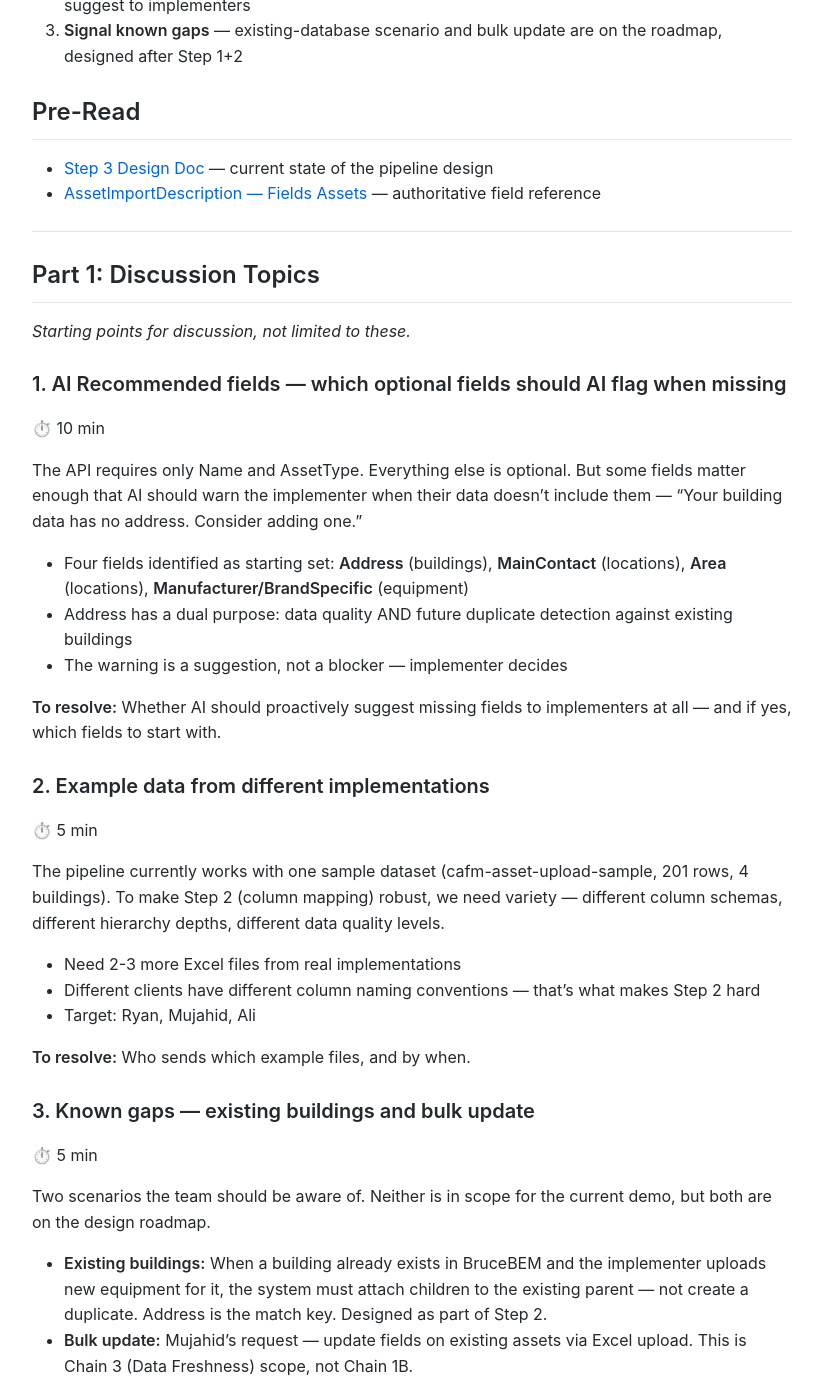
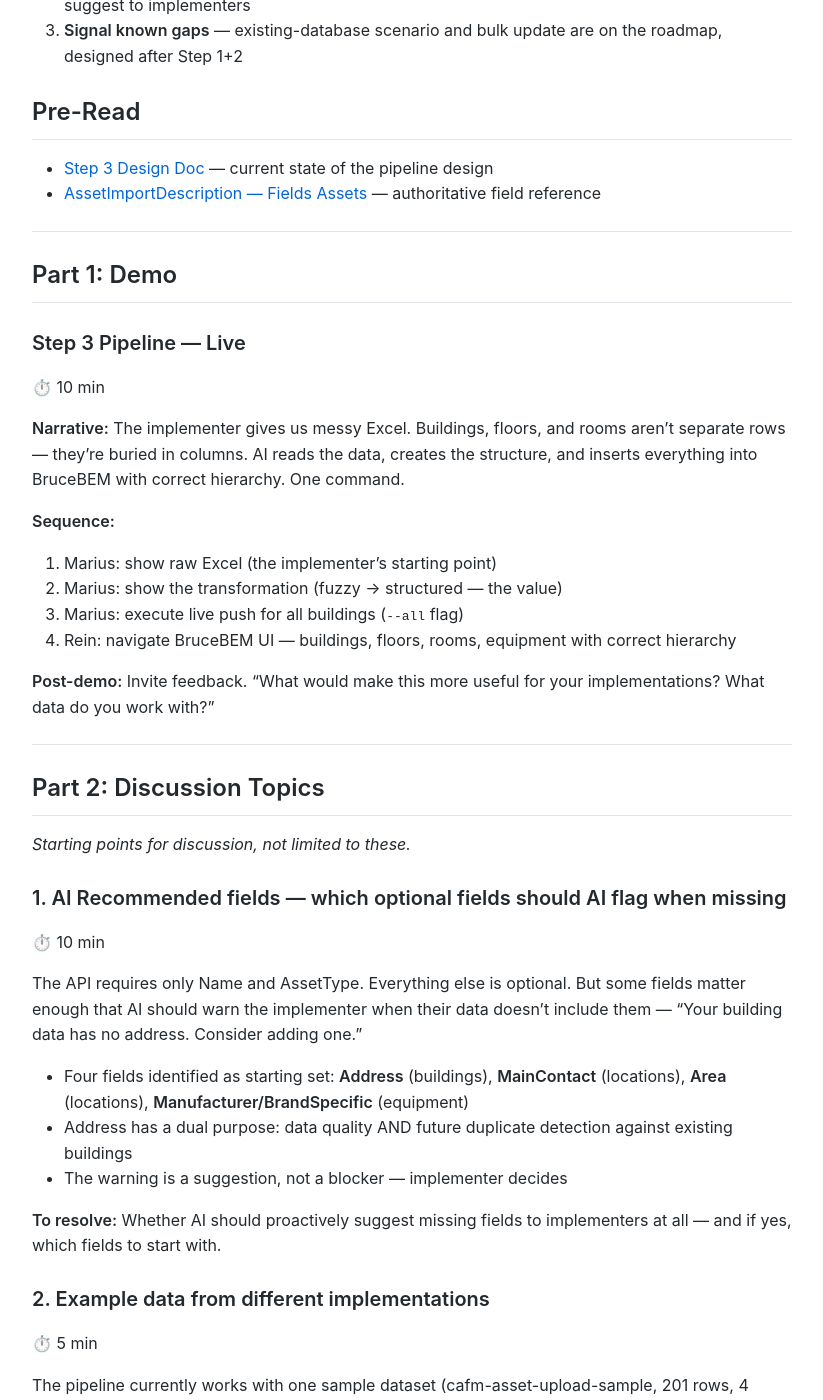
Before and after one commit to MariusWilsch/public-wilsch-ai-pages, a Jekyll site: the page built from project/archibus-fm-assistant/monday-meeting-agenda-feb24-demo-feedback.md, in a window 1280 px wide and 1400 px high, scrolled down 573 px. Shown: the whole window, without its empty margins (228-1051 px from the left). Built offline with Jekyll 4.4.1, drawn with Linux system fonts in a browser that asks for light colours; our own code applies the rules of GitHub Pages for plain Markdown files; some of the changed text lies outside the part shown.

Commit message:
Sync from hippocampus 2026-02-22

```diff
--- a/project/archibus-fm-assistant/monday-meeting-agenda-feb24-demo-feedback.md
+++ b/project/archibus-fm-assistant/monday-meeting-agenda-feb24-demo-feedback.md
@@ -18,7 +18,24 @@ publish: true
 
 ---
 
-## Part 1: Discussion Topics
+## Part 1: Demo
+
+### Step 3 Pipeline — Live
+⏱️ 10 min
+
+**Narrative:** The implementer gives us messy Excel. Buildings, floors, and rooms aren't separate rows — they're buried in columns. AI reads the data, creates the structure, and inserts everything into BruceBEM with correct hierarchy. One command.
+
+**Sequence:**
+1. Marius: show raw Excel (the implementer's starting point)
+2. Marius: show the transformation (fuzzy → structured — the value)
+3. Marius: execute live push for all buildings (`--all` flag)
+4. Rein: navigate BruceBEM UI — buildings, floors, rooms, equipment with correct hierarchy
+
+**Post-demo:** Invite feedback. "What would make this more useful for your implementations? What data do you work with?"
+
+---
+
+## Part 2: Discussion Topics
 
 *Starting points for discussion, not limited to these.*
 
```
Also changed, not shown: other parts of project/archibus-fm-assistant/monday-meeting-agenda-feb24-demo-feedback.md (+0 -17 lines).
